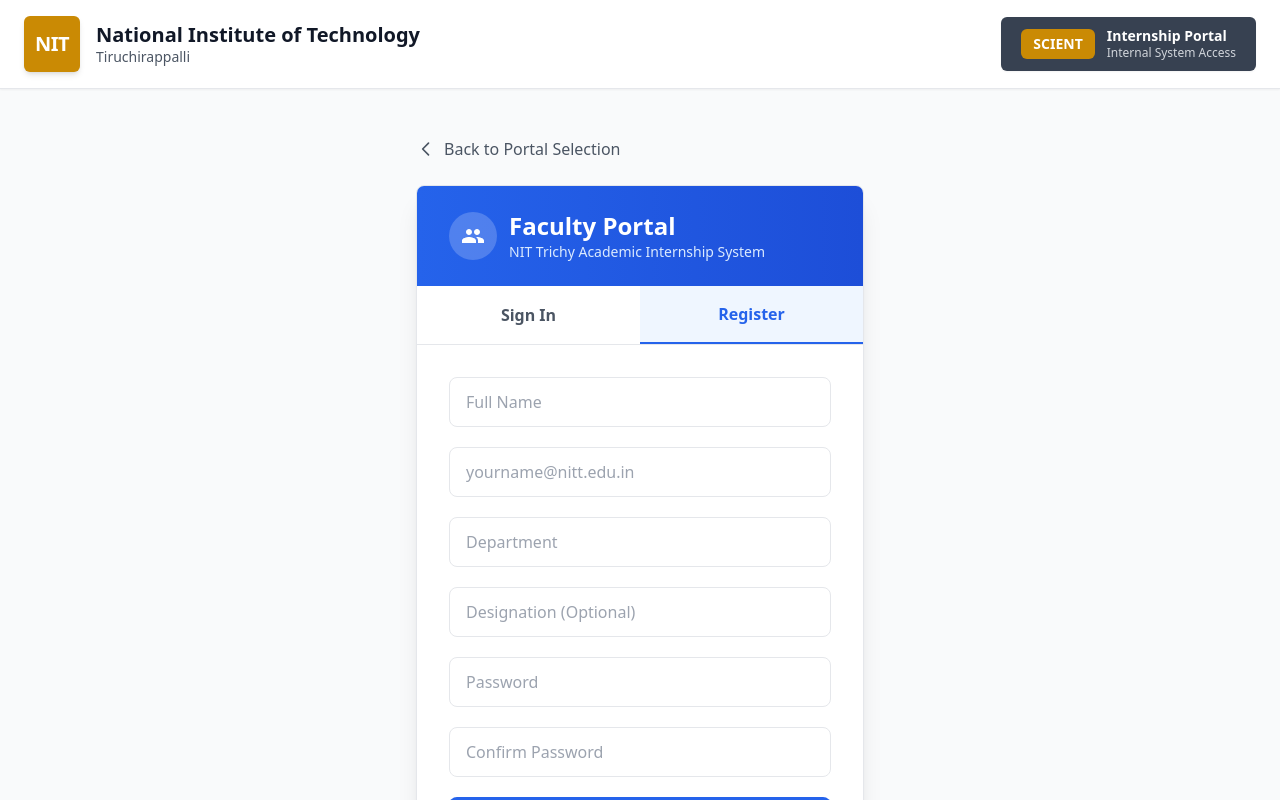
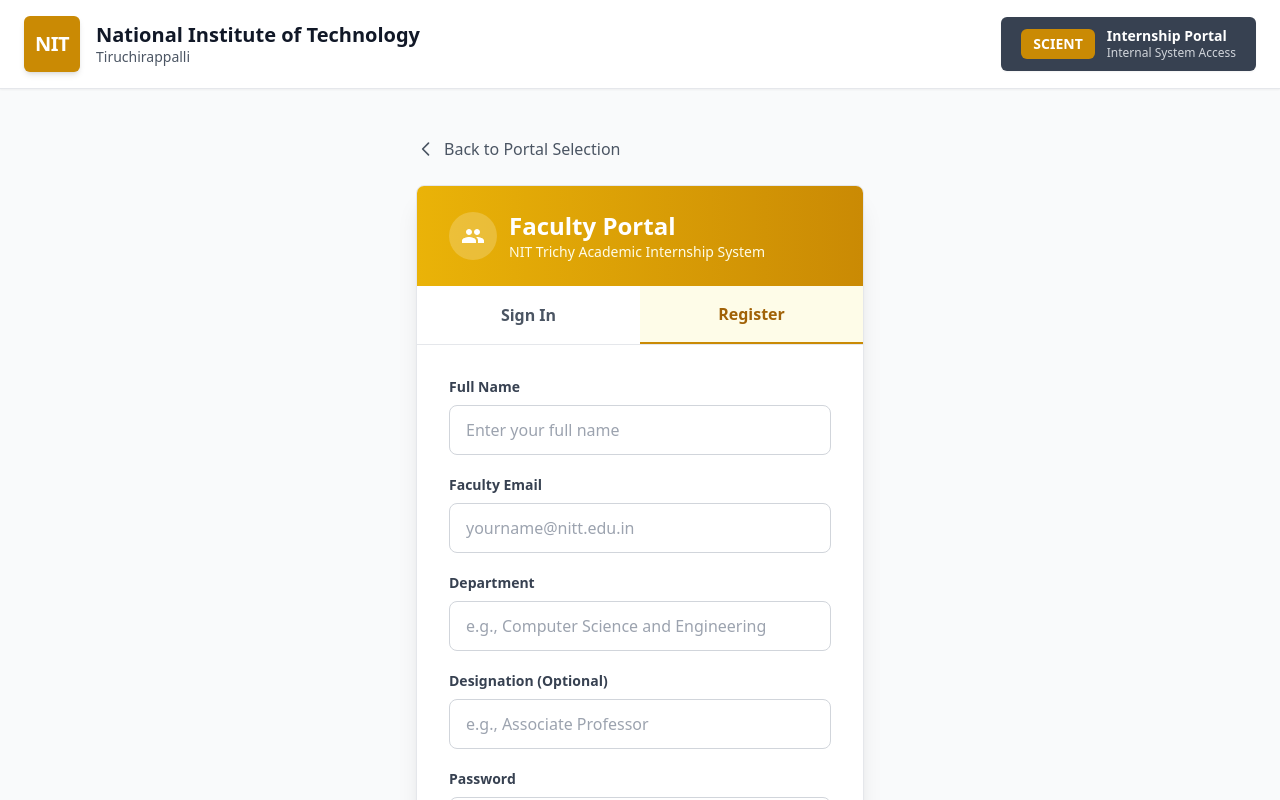
Before and after one commit to bhuvanchebrolu/Faculty_Connect, a React app in the folder frontend/: page /faculty/auth in a window 1280 px wide. Both pictures are taken after a click on the button "Register". Shown: the top 800 px of the page. Built offline with nearby package versions, Linux system fonts and the light colour scheme; the HTML template or start-up script is replaced by a standard one.

Commit message:
theme change in facullty auth

```diff
--- a/frontend/src/Home/pages/FacultyAuth.jsx
+++ b/frontend/src/Home/pages/FacultyAuth.jsx
@@ -18,7 +18,7 @@ const FacultyAuth = () => {
     password: '',
   });
 
-  // Register Form State (FACULTY)
+  // Register Form State
   const [registerData, setRegisterData] = useState({
     name: '',
     email: '',
@@ -56,7 +56,7 @@ const FacultyAuth = () => {
       } else {
         setError(data.message);
       }
-    } catch {
+    } catch (err) {
       setError('Network error. Please try again.');
     } finally {
       setIsLoading(false);
@@ -68,6 +68,7 @@ const FacultyAuth = () => {
     e.preventDefault();
     setError('');
 
+    // Validate passwords match
     if (registerData.password !== registerData.confirmPassword) {
       setError('Passwords do not match');
       return;
@@ -76,9 +77,7 @@ const FacultyAuth = () => {
     setIsLoading(true);
 
     try {
-      const response = await fetch(
-        'http://localhost:5000/api/auth/register/send-otp',
-        {
+      const response = await fetch('http://localhost:5000/api/auth/register/send-otp', {
         method: 'POST',
         headers: { 'Content-Type': 'application/json' },
         body: JSON.stringify({
@@ -88,8 +87,7 @@ const FacultyAuth = () => {
           department: registerData.department,
           designation: registerData.designation,
         }),
-        }
-      );
+      });
 
       const data = await response.json();
 
@@ -99,7 +97,7 @@ const FacultyAuth = () => {
       } else {
         setError(data.message);
       }
-    } catch {
+    } catch (err) {
       setError('Network error. Please try again.');
     } finally {
       setIsLoading(false);
@@ -113,17 +111,14 @@ const FacultyAuth = () => {
     setIsLoading(true);
 
     try {
-      const response = await fetch(
-        'http://localhost:5000/api/auth/register/verify-otp',
-        {
+      const response = await fetch('http://localhost:5000/api/auth/register/verify-otp', {
         method: 'POST',
         headers: { 'Content-Type': 'application/json' },
         body: JSON.stringify({
           email: registerData.email,
-            otp,
+          otp: otp,
         }),
-        }
-      );
+      });
 
       const data = await response.json();
 
@@ -134,7 +129,7 @@ const FacultyAuth = () => {
       } else {
         setError(data.message);
       }
-    } catch {
+    } catch (err) {
       setError('Network error. Please try again.');
     } finally {
       setIsLoading(false);
@@ -155,20 +150,15 @@ const FacultyAuth = () => {
           {/* Back Button */}
           <Link
             to="/"
-            className="inline-flex items-center gap-2 text-gray-600 hover:text-gray-900 mb-6 group"
+            className="inline-flex items-center gap-2 text-gray-600 hover:text-gray-900 mb-6 group transition-colors"
           >
             <svg
-              className="w-5 h-5 group-hover:-translate-x-1 transition-transform"
+              className="w-5 h-5 transform group-hover:-translate-x-1 transition-transform"
               fill="none"
               stroke="currentColor"
               viewBox="0 0 24 24"
             >
-              <path
-                strokeLinecap="round"
-                strokeLinejoin="round"
-                strokeWidth={2}
-                d="M15 19l-7-7 7-7"
-              />
+              <path strokeLinecap="round" strokeLinejoin="round" strokeWidth={2} d="M15 19l-7-7 7-7" />
             </svg>
             <span className="font-medium">Back to Portal Selection</span>
           </Link>
@@ -176,199 +166,316 @@ const FacultyAuth = () => {
           {/* Auth Card */}
           <div className="bg-white rounded-lg shadow-xl border border-gray-200 overflow-hidden">
             {/* Header */}
-            <div className="bg-gradient-to-r from-blue-600 to-blue-700 px-8 py-6">
+            <div className="bg-gradient-to-r from-yellow-500 to-yellow-600 px-8 py-6">
               <div className="flex items-center gap-3">
                 <div className="w-12 h-12 bg-white/20 rounded-full flex items-center justify-center">
-                  <svg
-                    className="w-6 h-6 text-white"
-                    fill="currentColor"
-                    viewBox="0 0 24 24"
-                  >
+                  <svg className="w-6 h-6 text-white" fill="currentColor" viewBox="0 0 24 24">
                     <path d="M16 11c1.66 0 2.99-1.34 2.99-3S17.66 5 16 5s-3 1.34-3 3 1.34 3 3 3zm-8 0c1.66 0 2.99-1.34 2.99-3S9.66 5 8 5 5 6.34 5 8s1.34 3 3 3zm0 2c-2.33 0-7 1.17-7 3.5V19h14v-2.5c0-2.33-4.67-3.5-7-3.5zm8 0c-.29 0-.62.02-.97.05 1.16.84 1.97 1.97 1.97 3.45V19h6v-2.5c0-2.33-4.67-3.5-7-3.5z" />
                   </svg>
                 </div>
                 <div>
-                  <h2 className="text-2xl font-bold text-white">
-                    Faculty Portal
-                  </h2>
-                  <p className="text-blue-100 text-sm">
-                    NIT Trichy Academic Internship System
-                  </p>
+                  <h2 className="text-2xl font-bold text-white">Faculty Portal</h2>
+                  <p className="text-yellow-50 text-sm">NIT Trichy Academic Internship System</p>
                 </div>
               </div>
             </div>
 
             {/* Tabs */}
             <div className="flex border-b border-gray-200">
-              {['login', 'register'].map((tab) => (
               <button
-                  key={tab}
                 onClick={() => {
-                    setActiveTab(tab);
+                  setActiveTab('login');
+                  setError('');
+                  setSuccess('');
+                }}
+                className={`flex-1 py-4 text-center font-semibold transition-colors ${
+                  activeTab === 'login'
+                    ? 'text-yellow-700 border-b-2 border-yellow-600 bg-yellow-50'
+                    : 'text-gray-600 hover:text-gray-900'
+                }`}
+              >
+                Sign In
+              </button>
+              <button
+                onClick={() => {
+                  setActiveTab('register');
                   setRegisterStep(1);
                   setError('');
                   setSuccess('');
                 }}
-                  className={`flex-1 py-4 font-semibold ${
-                    activeTab === tab
-                      ? 'text-blue-600 border-b-2 border-blue-600 bg-blue-50'
+                className={`flex-1 py-4 text-center font-semibold transition-colors ${
+                  activeTab === 'register'
+                    ? 'text-yellow-700 border-b-2 border-yellow-600 bg-yellow-50'
                     : 'text-gray-600 hover:text-gray-900'
                 }`}
               >
-                  {tab === 'login' ? 'Sign In' : 'Register'}
+                Register
               </button>
-              ))}
             </div>
 
             <AnimatePresence mode="wait">
+              {/* Error/Success Messages */}
               {(error || success) && (
-                <motion.div className="px-8 pt-6">
+                <motion.div
+                  initial={{ opacity: 0, height: 0 }}
+                  animate={{ opacity: 1, height: 'auto' }}
+                  exit={{ opacity: 0, height: 0 }}
+                  className="px-8 pt-6"
+                >
                   {error && (
-                    <div className="bg-red-50 border border-red-200 rounded-lg p-4 text-sm text-red-700">
-                      {error}
+                    <div className="bg-red-50 border border-red-200 rounded-lg p-4 flex items-start gap-3">
+                      <svg className="w-5 h-5 text-red-600 flex-shrink-0 mt-0.5" fill="currentColor" viewBox="0 0 20 20">
+                        <path fillRule="evenodd" d="M10 18a8 8 0 100-16 8 8 0 000 16zM8.707 7.293a1 1 0 00-1.414 1.414L8.586 10l-1.293 1.293a1 1 0 101.414 1.414L10 11.414l1.293 1.293a1 1 0 001.414-1.414L11.414 10l1.293-1.293a1 1 0 00-1.414-1.414L10 8.586 8.707 7.293z" clipRule="evenodd" />
+                      </svg>
+                      <div>
+                        <p className="font-semibold text-red-900 text-sm">Error</p>
+                        <p className="text-red-700 text-sm">{error}</p>
+                      </div>
                     </div>
                   )}
                   {success && (
-                    <div className="bg-green-50 border border-green-200 rounded-lg p-4 text-sm text-green-700">
-                      {success}
+                    <div className="bg-green-50 border border-green-200 rounded-lg p-4 flex items-start gap-3">
+                      <svg className="w-5 h-5 text-green-600 flex-shrink-0 mt-0.5" fill="currentColor" viewBox="0 0 20 20">
+                        <path fillRule="evenodd" d="M10 18a8 8 0 100-16 8 8 0 000 16zm3.707-9.293a1 1 0 00-1.414-1.414L9 10.586 7.707 9.293a1 1 0 00-1.414 1.414l2 2a1 1 0 001.414 0l4-4z" clipRule="evenodd" />
+                      </svg>
+                      <div>
+                        <p className="font-semibold text-green-900 text-sm">Success</p>
+                        <p className="text-green-700 text-sm">{success}</p>
+                      </div>
                     </div>
                   )}
                 </motion.div>
               )}
 
-              {/* LOGIN */}
+              {/* LOGIN FORM */}
               {activeTab === 'login' && (
                 <motion.form
+                  key="login"
+                  initial={{ opacity: 0, x: -20 }}
+                  animate={{ opacity: 1, x: 0 }}
+                  exit={{ opacity: 0, x: 20 }}
+                  transition={{ duration: 0.3 }}
                   onSubmit={handleLogin}
                   className="px-8 py-8 space-y-6"
                 >
+                  {/* Email */}
+                  <div>
+                    <label className="block text-sm font-semibold text-gray-700 mb-2">
+                      Faculty Email
+                    </label>
                     <input
                       type="email"
                       placeholder="yourname@nitt.edu.in"
                       value={loginData.email}
-                    onChange={(e) =>
-                      setLoginData({ ...loginData, email: e.target.value })
-                    }
+                      onChange={(e) => setLoginData({ ...loginData, email: e.target.value })}
                       required
-                    className="w-full px-4 py-3 border rounded-lg"
+                      className="w-full px-4 py-3 border border-gray-300 rounded-lg focus:ring-2 focus:ring-yellow-500 focus:border-yellow-500 transition-all"
                     />
+                    <p className="text-xs text-gray-500 mt-1.5">Use your NIT Trichy faculty email</p>
+                  </div>
 
+                  {/* Password */}
+                  <div>
+                    <label className="block text-sm font-semibold text-gray-700 mb-2">
+                      Password
+                    </label>
                     <input
                       type="password"
                       placeholder="Enter your password"
                       value={loginData.password}
-                    onChange={(e) =>
-                      setLoginData({
-                        ...loginData,
-                        password: e.target.value,
-                      })
-                    }
+                      onChange={(e) => setLoginData({ ...loginData, password: e.target.value })}
                       required
-                    className="w-full px-4 py-3 border rounded-lg"
+                      className="w-full px-4 py-3 border border-gray-300 rounded-lg focus:ring-2 focus:ring-yellow-500 focus:border-yellow-500 transition-all"
                     />
+                  </div>
 
-                  <button
+                  {/* Submit Button */}
+                  <motion.button
                     type="submit"
                     disabled={isLoading}
-                    className="w-full bg-blue-600 text-white py-3 rounded-lg"
+                    whileHover={{ scale: 1.02 }}
+                    whileTap={{ scale: 0.98 }}
+                    className="w-full bg-yellow-600 hover:bg-yellow-700 text-white font-semibold py-4 px-6 rounded-lg shadow-md disabled:opacity-50 disabled:cursor-not-allowed transition-colors"
                   >
                     {isLoading ? 'Signing in...' : 'Sign In'}
-                  </button>
+                  </motion.button>
                 </motion.form>
               )}
 
-              {/* REGISTER STEP 1 */}
+              {/* REGISTER FORM - Step 1 */}
               {activeTab === 'register' && registerStep === 1 && (
                 <motion.form
+                  key="register-step1"
+                  initial={{ opacity: 0, x: -20 }}
+                  animate={{ opacity: 1, x: 0 }}
+                  exit={{ opacity: 0, x: 20 }}
+                  transition={{ duration: 0.3 }}
                   onSubmit={handleSendOTP}
                   className="px-8 py-8 space-y-5"
                 >
+                  {/* Name */}
+                  <div>
+                    <label className="block text-sm font-semibold text-gray-700 mb-2">Full Name</label>
                     <input
-                    placeholder="Full Name"
+                      type="text"
+                      placeholder="Enter your full name"
                       value={registerData.name}
-                    onChange={(e) =>
-                      setRegisterData({
-                        ...registerData,
-                        name: e.target.value,
-                      })
-                    }
+                      onChange={(e) => setRegisterData({ ...registerData, name: e.target.value })}
                       required
-                    className="w-full px-4 py-3 border rounded-lg"
+                      className="w-full px-4 py-3 border border-gray-300 rounded-lg focus:ring-2 focus:ring-yellow-500 focus:border-yellow-500"
                     />
+                  </div>
 
+                  {/* Email */}
+                  <div>
+                    <label className="block text-sm font-semibold text-gray-700 mb-2">Faculty Email</label>
                     <input
                       type="email"
                       placeholder="yourname@nitt.edu.in"
                       value={registerData.email}
-                    onChange={(e) =>
-                      setRegisterData({
-                        ...registerData,
-                        email: e.target.value,
-                      })
-                    }
+                      onChange={(e) => setRegisterData({ ...registerData, email: e.target.value })}
                       required
-                    className="w-full px-4 py-3 border rounded-lg"
+                      className="w-full px-4 py-3 border border-gray-300 rounded-lg focus:ring-2 focus:ring-yellow-500 focus:border-yellow-500"
                     />
+                  </div>
 
+                  {/* Department */}
+                  <div>
+                    <label className="block text-sm font-semibold text-gray-700 mb-2">Department</label>
                     <input
-                    placeholder="Department"
+                      type="text"
+                      placeholder="e.g., Computer Science and Engineering"
                       value={registerData.department}
-                    onChange={(e) =>
-                      setRegisterData({
-                        ...registerData,
-                        department: e.target.value,
-                      })
-                    }
+                      onChange={(e) => setRegisterData({ ...registerData, department: e.target.value })}
                       required
-                    className="w-full px-4 py-3 border rounded-lg"
+                      className="w-full px-4 py-3 border border-gray-300 rounded-lg focus:ring-2 focus:ring-yellow-500 focus:border-yellow-500"
                     />
+                  </div>
 
+                  {/* Designation */}
+                  <div>
+                    <label className="block text-sm font-semibold text-gray-700 mb-2">Designation (Optional)</label>
                     <input
-                    placeholder="Designation (Optional)"
+                      type="text"
+                      placeholder="e.g., Associate Professor"
                       value={registerData.designation}
-                    onChange={(e) =>
-                      setRegisterData({
-                        ...registerData,
-                        designation: e.target.value,
-                      })
-                    }
-                    className="w-full px-4 py-3 border rounded-lg"
+                      onChange={(e) => setRegisterData({ ...registerData, designation: e.target.value })}
+                      className="w-full px-4 py-3 border border-gray-300 rounded-lg focus:ring-2 focus:ring-yellow-500 focus:border-yellow-500"
                     />
+                  </div>
 
+                  {/* Password */}
+                  <div>
+                    <label className="block text-sm font-semibold text-gray-700 mb-2">Password</label>
                     <input
                       type="password"
-                    placeholder="Password"
+                      placeholder="Create a password"
                       value={registerData.password}
-                    onChange={(e) =>
-                      setRegisterData({
-                        ...registerData,
-                        password: e.target.value,
-                      })
-                    }
+                      onChange={(e) => setRegisterData({ ...registerData, password: e.target.value })}
                       required
-                    className="w-full px-4 py-3 border rounded-lg"
+                      className="w-full px-4 py-3 border border-gray-300 rounded-lg focus:ring-2 focus:ring-yellow-500 focus:border-yellow-500"
                     />
+                  </div>
 
+                  {/* Confirm Password */}
+                  <div>
+                    <label className="block text-sm font-semibold text-gray-700 mb-2">Confirm Password</label>
                     <input
                       type="password"
-                    placeholder="Confirm Password"
+                      placeholder="Confirm your password"
                       value={registerData.confirmPassword}
-                    onChange={(e) =>
-                      setRegisterData({
-                        ...registerData,
-                        confirmPassword: e.target.value,
-                      })
-                    }
+                      onChange={(e) => setRegisterData({ ...registerData, confirmPassword: e.target.value })}
                       required
-                    className="w-full px-4 py-3 border rounded-lg"
+                      className="w-full px-4 py-3 border border-gray-300 rounded-lg focus:ring-2 focus:ring-yellow-500 focus:border-yellow-500"
                     />
+                  </div>
 
-                  <button className="w-full bg-blue-600 text-white py-3 rounded-lg">
+                  {/* Submit Button */}
+                  <motion.button
+                    type="submit"
+                    disabled={isLoading}
+                    whileHover={{ scale: 1.02 }}
+                    whileTap={{ scale: 0.98 }}
+                    className="w-full bg-yellow-600 hover:bg-yellow-700 text-white font-semibold py-4 px-6 rounded-lg shadow-md disabled:opacity-50 disabled:cursor-not-allowed transition-colors"
+                  >
                     {isLoading ? 'Sending OTP...' : 'Send OTP'}
+                  </motion.button>
+                </motion.form>
+              )}
+
+              {/* REGISTER FORM - Step 2: OTP Verification */}
+              {activeTab === 'register' && registerStep === 2 && (
+                <motion.form
+                  key="register-step2"
+                  initial={{ opacity: 0, x: -20 }}
+                  animate={{ opacity: 1, x: 0 }}
+                  exit={{ opacity: 0, x: 20 }}
+                  transition={{ duration: 0.3 }}
+                  onSubmit={handleVerifyOTP}
+                  className="px-8 py-8 space-y-6"
+                >
+                  <div className="text-center mb-4">
+                    <div className="w-16 h-16 bg-yellow-100 rounded-full flex items-center justify-center mx-auto mb-4">
+                      <svg className="w-8 h-8 text-yellow-600" fill="none" stroke="currentColor" viewBox="0 0 24 24">
+                        <path strokeLinecap="round" strokeLinejoin="round" strokeWidth={2} d="M3 8l7.89 5.26a2 2 0 002.22 0L21 8M5 19h14a2 2 0 002-2V7a2 2 0 00-2-2H5a2 2 0 00-2 2v10a2 2 0 002 2z" />
+                      </svg>
+                    </div>
+                    <h3 className="text-xl font-bold text-gray-900 mb-2">Verify Your Email</h3>
+                    <p className="text-sm text-gray-600">
+                      We sent a 6-digit code to <span className="font-semibold">{registerData.email}</span>
+                    </p>
+                  </div>
+
+                  {/* OTP Input */}
+                  <div>
+                    <label className="block text-sm font-semibold text-gray-700 mb-2 text-center">
+                      Enter OTP
+                    </label>
+                    <input
+                      type="text"
+                      placeholder="000000"
+                      value={otp}
+                      onChange={(e) => setOtp(e.target.value.replace(/\D/g, '').slice(0, 6))}
+                      required
+                      maxLength="6"
+                      className="w-full px-4 py-4 border border-gray-300 rounded-lg focus:ring-2 focus:ring-yellow-500 focus:border-yellow-500 text-center text-2xl tracking-widest font-mono"
+                    />
+                  </div>
+
+                  {/* Submit Button */}
+                  <motion.button
+                    type="submit"
+                    disabled={isLoading}
+                    whileHover={{ scale: 1.02 }}
+                    whileTap={{ scale: 0.98 }}
+                    className="w-full bg-yellow-600 hover:bg-yellow-700 text-white font-semibold py-4 px-6 rounded-lg shadow-md disabled:opacity-50 disabled:cursor-not-allowed transition-colors"
+                  >
+                    {isLoading ? 'Verifying...' : 'Verify & Register'}
+                  </motion.button>
+
+                  {/* Resend OTP */}
+                  <div className="text-center">
+                    <button
+                      type="button"
+                      onClick={() => setRegisterStep(1)}
+                      className="text-sm text-yellow-700 hover:text-yellow-800 font-medium"
+                    >
+                      ← Back to Registration
                     </button>
+                  </div>
                 </motion.form>
               )}
             </AnimatePresence>
+          </div>
+
+          {/* Help Text */}
+          <div className="mt-6 text-center">
+            <p className="text-sm text-gray-600">
+              Need help?{' '}
+              <a href="mailto:support@nitt.edu.in" className="text-yellow-700 hover:underline font-medium">
+                Contact Support
+              </a>
+            </p>
           </div>
         </motion.div>
       </main>
```
Lines whose indentation alone changed are shown as unchanged.
